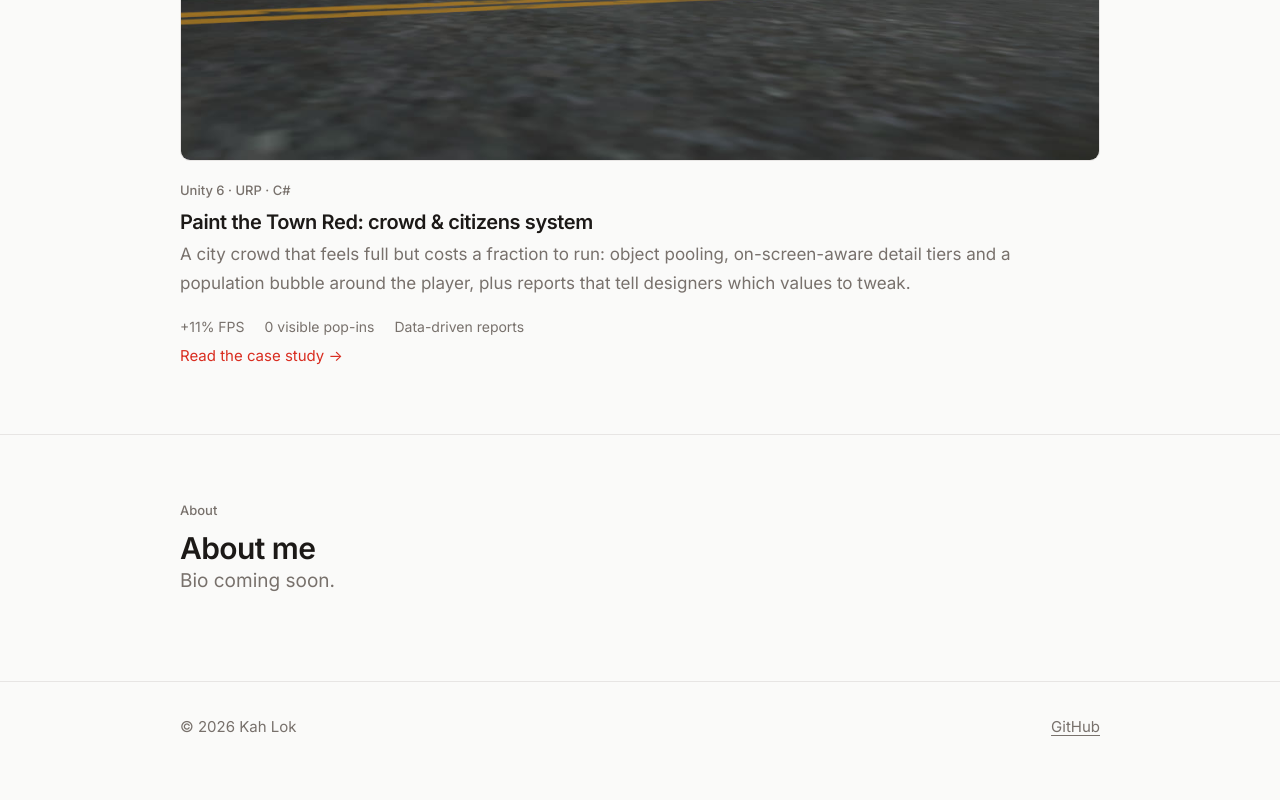
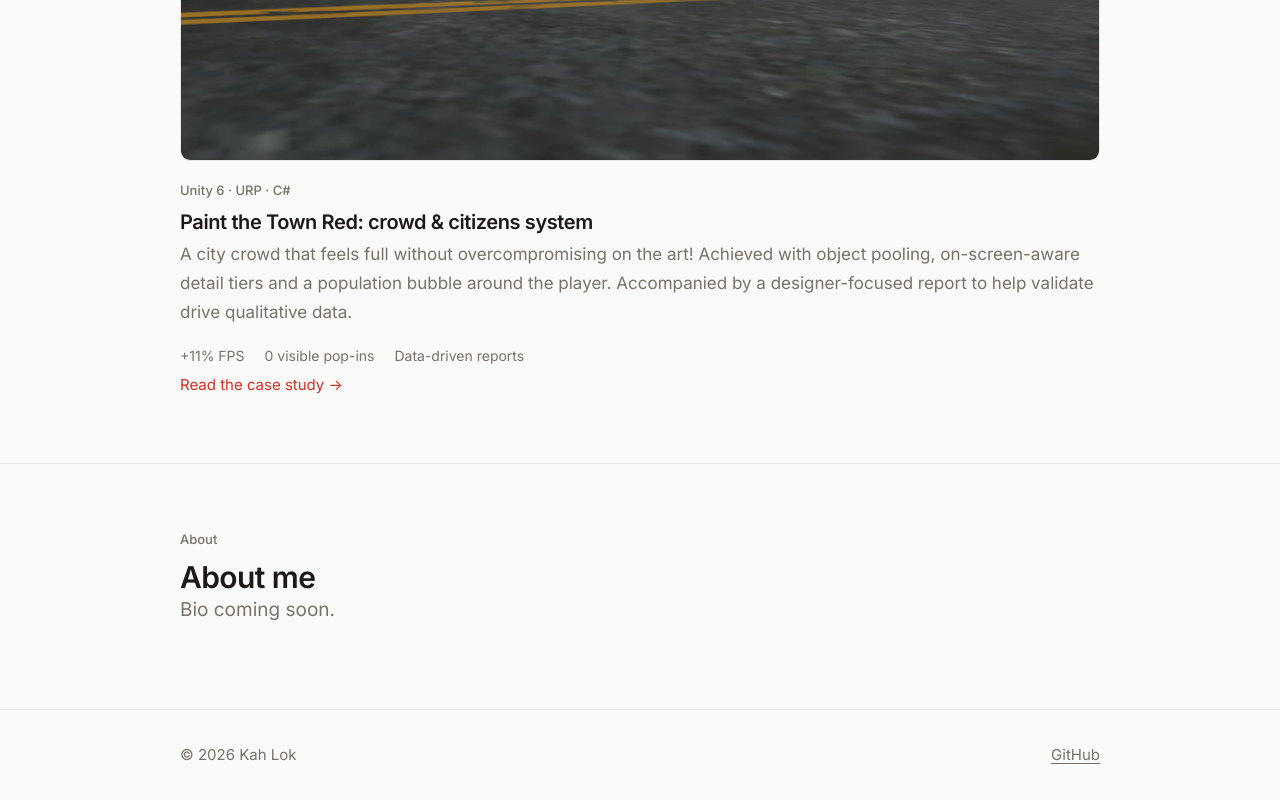
Before and after one commit to nkahlok/nkahlok.github.io, a plain HTML site: page index.html in a window 1280 px wide. Shown: the part 924-1724 px from the top of the page. Drawn offline with Linux system fonts and the light colour scheme.

Commit message:
Update index.html

```diff
--- a/index.html
+++ b/index.html
@@ -58,7 +58,7 @@
         <div class="body">
           <span class="eyebrow">Unity 6 · URP · C#</span>
           <h3>Paint the Town Red: crowd &amp; citizens system</h3>
-          <p class="muted">A city crowd that feels full but costs a fraction to run: object pooling, on-screen-aware detail tiers and a population bubble around the player, plus reports that tell designers which values to tweak.</p>
+          <p class="muted">A city crowd that feels full without overcompromising on the art! Achieved with object pooling, on-screen-aware detail tiers and a population bubble around the player. Accompanied by a designer-focused report to help validate drive qualitative data.</p>
           <div class="chips" style="margin-top:0">
             <span class="chip">+11% FPS</span>
             <span class="chip">0 visible pop-ins</span>
```
